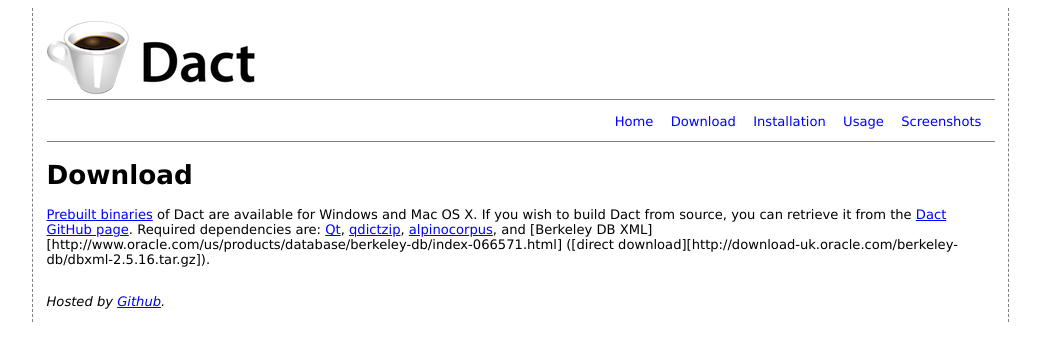
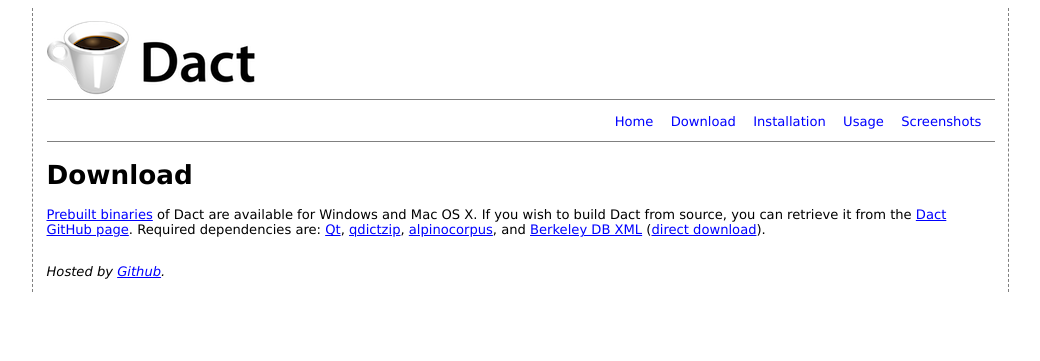
Before and after one commit to rug-compling/dact, a Jekyll site: the page built from Download.md, in a window 1280 px wide. Shown: the top 361 px of the page, without its empty margins (102-1142 px from the left). Built offline with Jekyll 4.4.1, drawn with Linux system fonts in a browser that asks for light colours.

Commit message:
Fix links

```diff
--- a/Download.md
+++ b/Download.md
@@ -8,5 +8,5 @@
 [Qt](http://qt.nokia.com/),
 [qdictzip](http://github.com/rug-compling/qdictzip),
 [alpinocorpus](http://github.com/rug-compling/alpinocorpus),
-and [Berkeley DB XML][http://www.oracle.com/us/products/database/berkeley-db/index-066571.html]
-([direct download][http://download-uk.oracle.com/berkeley-db/dbxml-2.5.16.tar.gz]).
+and [Berkeley DB XML](http://www.oracle.com/us/products/database/berkeley-db/index-066571.html)
+([direct download](http://download-uk.oracle.com/berkeley-db/dbxml-2.5.16.tar.gz)).
```
